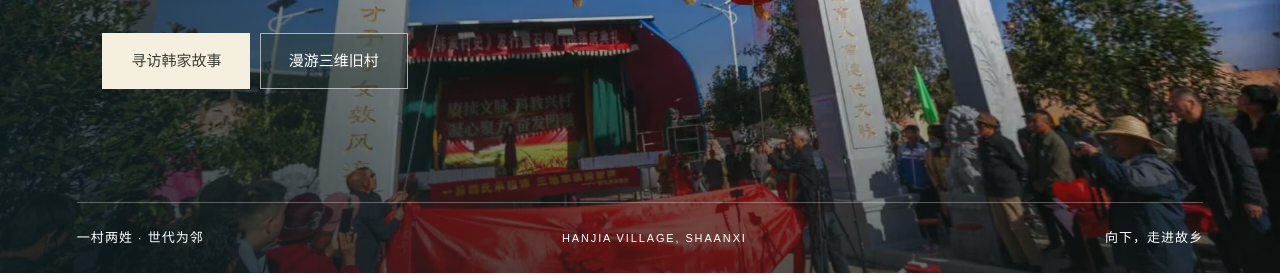
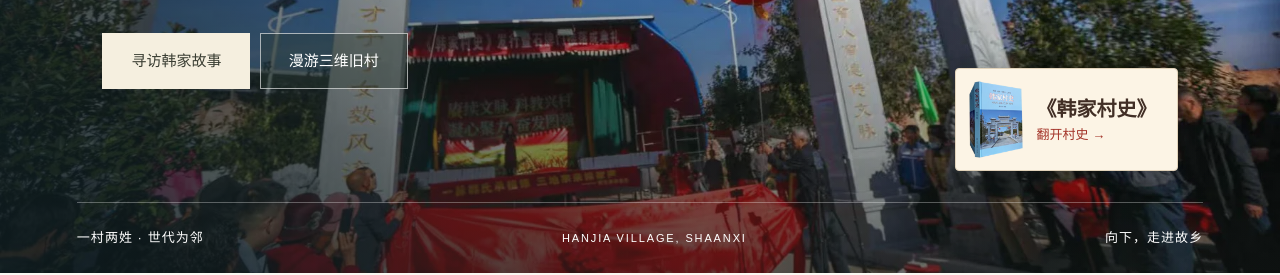
Before and after one commit to cathyliucx/hanjiacun, a plain HTML site: page index.html in a window 1280 px wide. Shown: the part 527-802 px from the top of the page. Drawn offline with Linux system fonts and the light colour scheme.

Commit message:
Restore visible book cover and reading entry

```diff
--- a/index.html
+++ b/index.html
@@ -5,7 +5,7 @@
   <title>韩家村 · 韩刘共生，和合成村</title>
   <meta name="description" content="走进陕西省旬邑县土桥镇韩家村。从古囤农耕到窑洞书声，在村史、乡风和真实影像中，读懂一方故土的文化传承。">
   <meta name="theme-color" content="#a33328"><link rel="icon" type="image/svg+xml" href="assets/logo.svg">
-  <link rel="stylesheet" href="style.css?v=20261120-elder-link"><script src="script.js?v=20261120-press" defer></script>
+  <link rel="stylesheet" href="style.css?v=book-cover-1"><script src="script.js?v=20261120-press" defer></script>
 </head>
 <body>
 <a class="skip" href="#main">跳至正文</a>
@@ -19,6 +19,7 @@
   <img class="hero-image" src="assets/photos/memory-06.webp" alt="蓝天下的韩家村石牌楼，门前挂着红灯笼" fetchpriority="high" width="1800" height="1200">
   <div class="hero-shade"></div>
   <div class="hero-content"><p class="eyebrow light">陕西 · 旬邑 · 土桥镇</p><h1>韩刘共生，<br>和合<span>成村</span></h1><p class="hero-description">从古囤烟火，到窑洞书声。<br>一声乡音，把远行的人唤回故乡。</p><a class="button cream" href="#about">寻访韩家故事</a> <a id="walk-entry" class="button walk-entry" href="village-walk.html">漫游三维旧村</a></div>
+  <a class="hero-book" href="#reading"><img src="assets/photos/hanjia-book.png" alt="" width="377" height="537"><span>《韩家村史》<small>翻开村史 →</small></span></a>
   <div class="hero-bottom"><span>一村两姓 · 世代为邻</span><span>HANJIA VILLAGE, SHAANXI</span><a href="#about">向下，走进故乡</a></div>
   <div class="vertical-note" aria-hidden="true">有根的地方，便是故乡</div>
 </section>
@@ -114,7 +115,7 @@
   <div class="photo-grid" id="photo-grid"></div><p class="gallery-note">点击照片查看大图 · 影像由网站委托方提供</p>
   <button class="button outline more-photos" id="more-photos">展开更多影像</button>
 </section>
-<section class="reading section" id="reading"><div class="book-art"><img class="book-photo" src="assets/photos/hanjia-book.png" width="377" height="537" loading="lazy" alt="韩九强编著《韩家村史》实物，蓝色书封上印有韩家村牌楼"></div><div><p class="eyebrow">THE VILLAGE CHRONICLE · 以史留乡</p><h2>让故乡，<br>有一本可以翻阅的记忆。</h2><p>从先辈留下的文书，到村貌、教育与乡俗，《韩家村史》将零散的往事汇成一部属于村庄的长卷。读史，是回望来路，也是把故乡交给未来。</p><a class="button red-button" href="village-history.html">阅读村史精选</a><p class="reading-credit">原著 / 韩九强 编著《韩家村史》<br>本站为文化宣传摘编，内容出处见阅读页。</p></div></section>
+<section class="reading section" id="reading"><a class="book-art" href="village-history.html" aria-label="翻开《韩家村史》精选"><img class="book-photo" src="assets/photos/hanjia-book.png" width="377" height="537" loading="lazy" alt="韩九强编著《韩家村史》实物，蓝色书封上印有韩家村牌楼"></a><div><p class="eyebrow">THE VILLAGE CHRONICLE · 以史留乡</p><h2>让故乡，<br>有一本可以翻阅的记忆。</h2><p>从先辈留下的文书，到村貌、教育与乡俗，《韩家村史》将零散的往事汇成一部属于村庄的长卷。读史，是回望来路，也是把故乡交给未来。</p><a class="button red-button" href="village-history.html">阅读村史精选</a><p class="reading-credit">原著 / 韩九强 编著《韩家村史》<br>本站为文化宣传摘编，内容出处见阅读页。</p></div></section>
 <section class="visit section" id="visit"><div><p class="eyebrow">FIND OUR HOME · 记住这个地方</p><h2>陕西旬邑，<span class="red">韩家村。</span></h2><p>陕西省 · 咸阳市 · 旬邑县 · 土桥镇</p></div><div><p>循着村史认识一座村庄，<br>带着乡情记住一方水土。</p><a class="text-link" href="https://www.amap.com/search?query=陕西省旬邑县土桥镇韩家村" target="_blank" rel="noopener noreferrer">在高德地图搜索韩家村</a><small>搜索结果请核对“旬邑县土桥镇”，以免与同名村庄混淆。</small></div></section>
 </main>
 <footer><a class="brand" href="#home"><img src="assets/logo.svg" width="45" height="45" alt=""><span>韩家村<small>韩刘共生，和合成村</small></span></a><p>古屯农耕为业，育人育德传文脉。<br>让历史被看见，让乡情有回响。</p><div><a href="assets/logo.svg" download="韩家村-logo.svg">下载村庄 Logo</a><a href="village-history.html#sources">资料与出处</a><small>韩家村文化历史展示网站</small></div></footer>
--- a/style.css
+++ b/style.css
@@ -100,3 +100,28 @@
 .elder-prose .seated-portrait { width:min(100%,260px); margin-inline:auto; }
 .elder-prose h4 { margin:22px 0 8px; font:600 19px/1.6 var(--serif); }
 .elder-prose .elder-note { border-left:2px solid #af9b7f; padding-left:12px; color:#5c594d; font-size:13px; line-height:1.8; }
+
+.hero-book {
+  position:absolute;
+  right:8vw;
+  bottom:102px;
+  display:flex;
+  align-items:center;
+  gap:14px;
+  padding:12px 20px 12px 13px;
+  border:1px solid #e1d2b9;
+  border-radius:4px;
+  background:#fcf4e5;
+  color:#412e25;
+  box-shadow:0 5px 18px #18202233;
+  font:600 20px/1.5 var(--serif);
+}
+.hero-book img { width:54px; height:auto; }
+.hero-book small { display:block; color:var(--red); font:13px/1.7 var(--sans); }
+.hero-book:hover small { text-decoration:underline; }
+.article-book { float:right; width:clamp(78px,16vw,140px); height:auto; margin:0 0 15px 20px; }
+.article-page h2 { clear:both; }
+@media(max-width:700px){
+  .hero-book { left:30px; right:auto; bottom:85px; padding:7px 14px 7px 8px; gap:8px; font-size:16px; }
+  .hero-book img { width:37px; }
+}
```
Also changed, not shown: village-history.html (+1 -1 lines).
